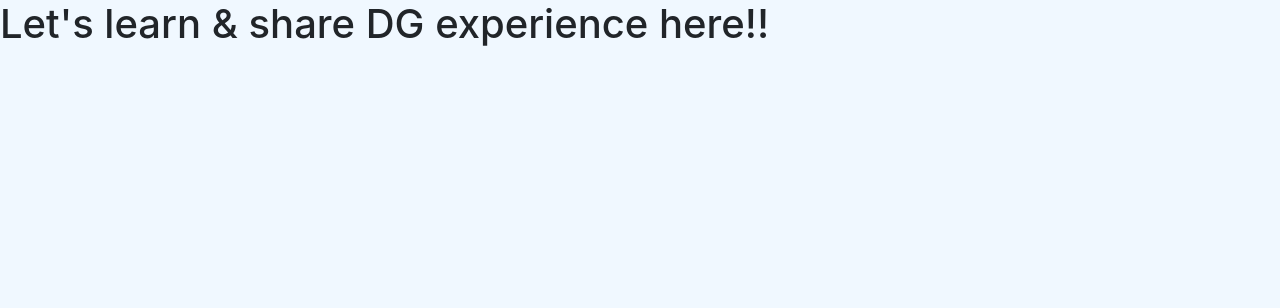
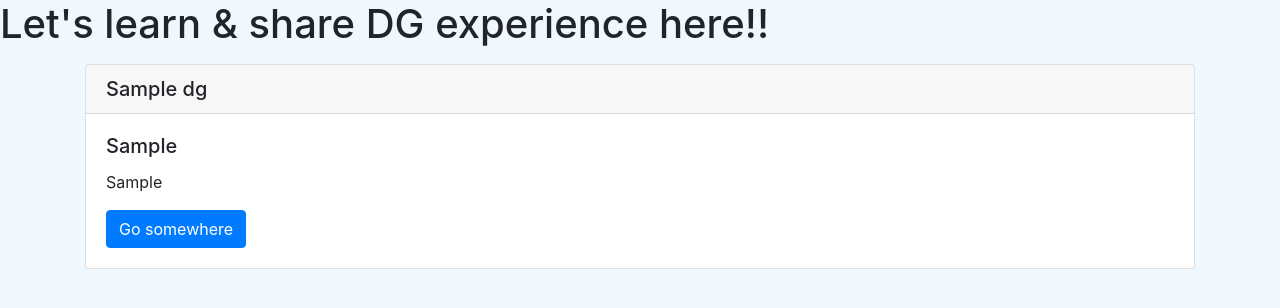
Before and after one commit to Shyan1943/p4, a Django app: page /dg/ in a window 1280 px wide. Shown: the top 308 px of the page. Run offline with Django 3.2, Linux system fonts and the light colour scheme; tables that the repository leaves empty hold one stand-in row (values such as "Sample post"); some libraries are stand-ins or nearby versions.

Commit message:
Created CRUD Route for Dgs

```diff
--- a/dgs/templates/dgs/dg.template.html
+++ b/dgs/templates/dgs/dg.template.html
@@ -13,6 +13,18 @@
   </head>
   <body>
     <h1>Let's learn & share DG experience here!!</h1>
+    <div class="container">
+        {% for d in dgs %}
+        <div class="card mt-3">
+            <h5 class="card-header">{{d.title}}</h5>
+            <div class="card-body">
+                <h5 class="card-title">{{d.example}}</h5>
+                <p class="card-text">{{d.prohibited_reason}}</p>
+                <a href="#" class="btn btn-primary">Go somewhere</a>
+            </div>
+        </div>
+        {% endfor %}
+    </div>
 
     <!-- Optional JavaScript -->
     <!-- jQuery first, then Popper.js, then Bootstrap JS -->
--- a/dgs/views.py
+++ b/dgs/views.py
@@ -1,6 +1,10 @@
 from django.shortcuts import render, HttpResponse
+from .models import Dg
 
 
 # Create your views here.
 def index(request):
-    return render(request, "dgs/dg.template.html")
+    dgs = Dg.objects.all()
+    return render(request, "dgs/dg.template.html", {
+        "dgs": dgs
+    })
```
Also changed, not shown: README.md.
